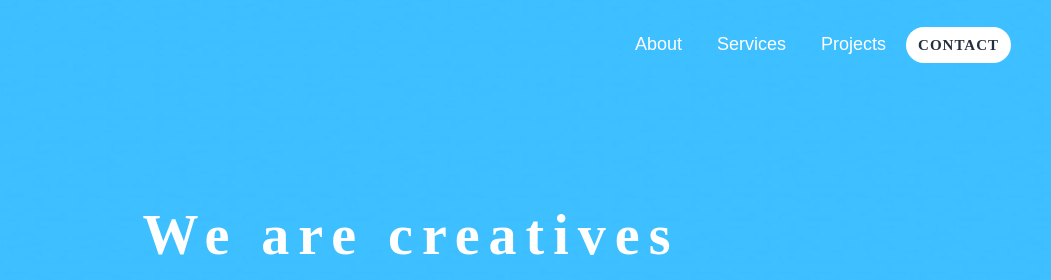
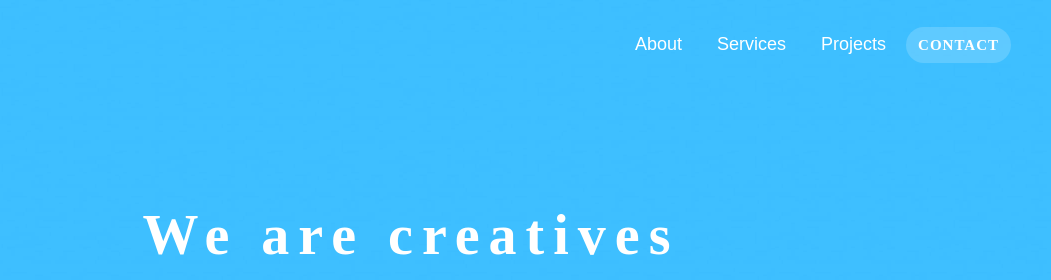
Before and after one commit to carltonjohnson1/sunnyside-agency, a plain HTML site: page index.html in a window 1280 px wide. In both pictures the pointer is over the link "CONTACT". Shown: the top 280 px of the page, 229-1280 px from the left. Drawn offline with Linux system fonts and the light colour scheme.

Commit message:
updated hover on button and transition

```diff
--- a/styles/styles.css
+++ b/styles/styles.css
@@ -215,6 +215,14 @@ header .contact-btn {
     padding: 10px 12px;
     font-weight: 900;
     border-radius: 28px;
+    transition: 0.3s all ease-in-out;
+
+}
+
+header .contact-btn:hover {
+    color: white;
+    background-color: #ffffff2c;
+
 }
 
 .icon-hamburger {
```
